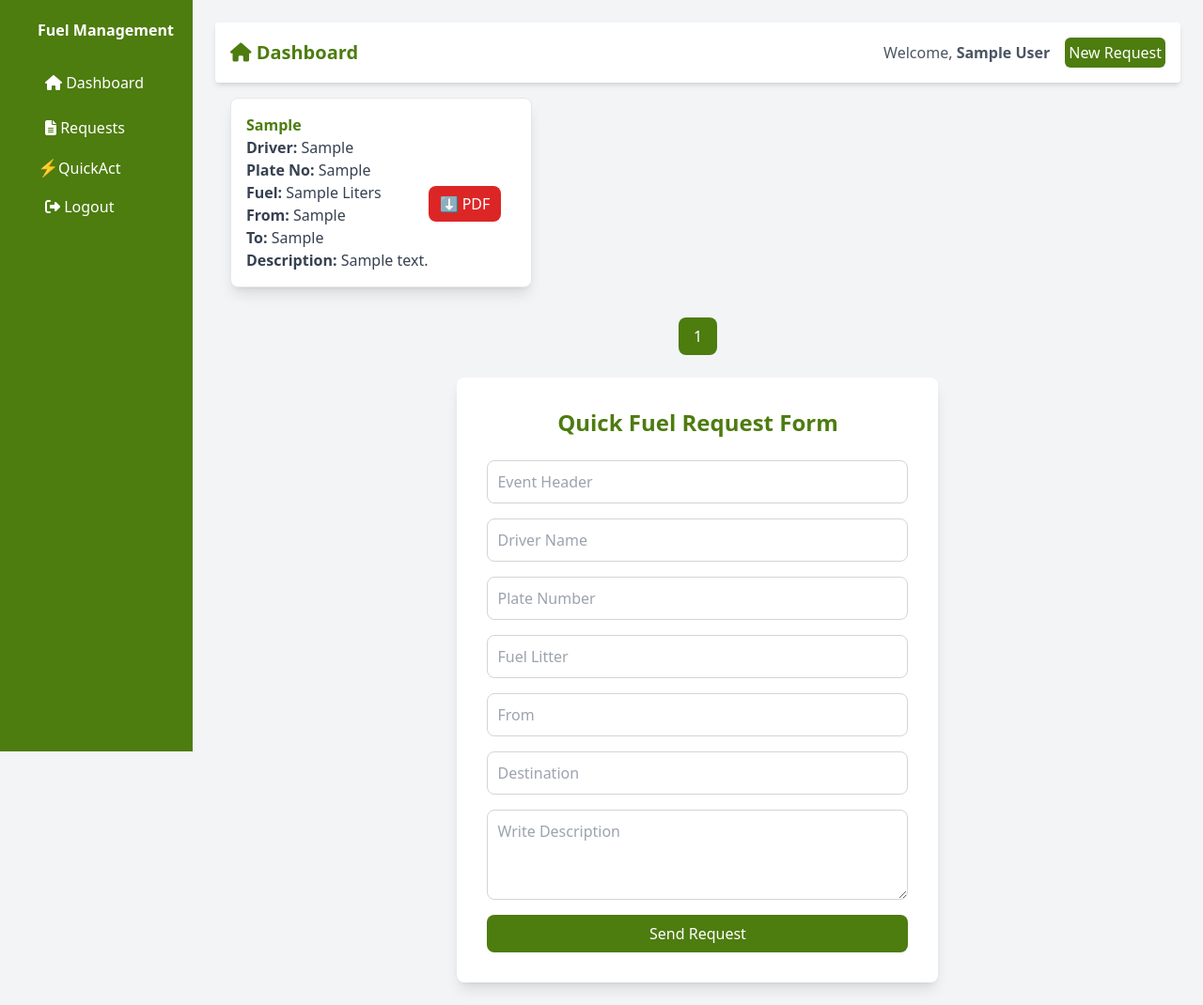
After one commit to dveloper-Elisa/fuel-manager-APTC, a PHP site: page /quick_request.php in a window 1280 px wide. The commit adds this page. Shown: the whole page at 94% size. Run offline with PHP 8.4, Linux system fonts and the light colour scheme; the visitor is signed in with stand-in values (Sample User, id 1); tables that the repository leaves empty or names only in its code hold one stand-in row (values such as "Sample post"); some libraries are stand-ins or nearby versions.

Commit message:
feat:add quick action
staff can send qucik request and save it to database logistics can request fuel for imagence or staff activities daily

remaining to generate pdf to be saved bay logistics

```diff
--- a/components/side.php
+++ b/components/side.php
@@ -1,28 +1,35 @@
 <!-- Menu Toggle Button -->
-<button id="menu-toggle" class="absolute text-blue-500 text-xl cursor-pointer top-5 left-5 md:hidden">
+<button id="menu-toggle" class="z-50 absolute text-blue-500 text-xl cursor-pointer top-5 left-5 md:hidden">
     <i class="fa-solid fa-bars"></i>
 </button>
 
 <!-- Sidebar -->
-<aside id="sidebar" class="w-0 bg-lime-700 text-white p-5 transition-all duration-300 md:w-fit md:block hidden">
+<aside id="sidebar" class="z-30 w-0 bg-lime-700 text-white p-5 transition-all duration-300 md:w-fit md:block hidden">
     <!-- FontAwesome -->
     <link rel="stylesheet" href="https://cdnjs.cloudflare.com/ajax/libs/font-awesome/6.5.1/css/all.min.css">
 
     <!-- Navigation -->
     <nav id="nav" class="ml-5">
-        <h3 class="text-lg font-bold mb-6">Fuel Management</h3>
+        <h3 class="text-md font-bold mb-6 whitespace-nowrap">Fuel Management</h3>
         <ul>
-            <li class="mb-4">
-                <a href="./dashboard.php" class="block p-2 hover:bg-lime-600 rounded">
+            <li class="mb-2">
+                <a href="./dashboard.php" class="block p-2 hover:bg-lime-600 rounded whitespace-nowrap">
                     <i class="fa-solid fa-home"></i> Dashboard
                 </a>
             </li>
-            <li class="mb-4">
+            <li class="mb-2">
                 <a href="./requests.php" class="block p-2 hover:bg-lime-600 rounded">
                     <i class="fa-solid fa-file-alt"></i> Requests
                 </a>
             </li>
-            <li class="mb-4">
+            <?php
+            echo (strtoupper($_SESSION['role']) === 'LOGISTICS') ? '<li class="mb-2">
+                <a href="./quick_request.php" class="block hover:bg-lime-600 rounded">
+                    <span class="text-white text-lg">⚡</span>QuickAct
+                </a>
+            </li>' : '';
+            ?>
+            <li class="mb-2">
                 <a href="./pannel/logout.php" class="block p-2 hover:bg-red-600 rounded">
                     <i class="fa-solid fa-right-from-bracket"></i> Logout
                 </a>
@@ -38,9 +45,9 @@
 
     // Toggle Sidebar visibility
     function toggleSidebar() {
-        sidebar.classList.toggle("w-0");  // Collapse sidebar
-        sidebar.classList.toggle("w-fit"); // Expand sidebar
-        sidebar.classList.toggle("hidden"); // Hide sidebar on smaller screens
+        sidebar.classList.toggle("w-0");
+        sidebar.classList.toggle("w-fit");
+        sidebar.classList.toggle("hidden");
 
         // Change background color based on visibility
         if (sidebar.classList.contains("hidden")) {
@@ -57,7 +64,7 @@
 
     // Check screen size and adjust sidebar visibility on page load and resizing
     function checkScreenSize() {
-        if (window.innerWidth < 1024) {  // For medium and small screens
+        if (window.innerWidth < 1024) {
             sidebar.classList.add("hidden");
             sidebar.classList.remove("w-fit");
             sidebar.classList.add("w-0");
@@ -75,8 +82,8 @@
     // Ensure smooth transition for sidebar close on smaller screens
     sidebar.addEventListener('transitionend', () => {
         if (sidebar.classList.contains("hidden")) {
-            sidebar.style.transition = "none"; // Disable transition on close
-            sidebar.style.transition = ""; // Re-enable transition for future actions
+            sidebar.style.transition = "none";
+            sidebar.style.transition = "";
         }
     });
 </script>
--- /dev/null
+++ b/quick_request.php
@@ -0,0 +1,176 @@
+<?php
+session_start();
+if (!isset($_SESSION["role"]) || strtoupper($_SESSION["role"]) != 'LOGISTICS') {
+    header('Location: dashboard.php');
+    exit();
+}
+
+require 'connection.php';
+
+$errors = [];
+if (isset($_POST['quick_request'])) {
+    $header = trim($_POST['header']);
+    $driver = trim($_POST['driver']);
+    $plate = trim($_POST['plate']);
+    $fuel_littel = trim($_POST['fuel_littel']);
+    $origin = trim($_POST['origin']);
+    $destination = trim($_POST['destin']);
+    $description = trim($_POST['description']);
+    $prepared_by = $_SESSION['name'];
+
+    // Input validation
+    if (empty($header) || empty($driver) || empty($plate) || empty($fuel_littel) || empty($origin) || empty($destination) || empty($description)) {
+        $errors[] = "All fields are required.";
+    } elseif (!is_numeric($fuel_littel) || $fuel_littel <= 0) {
+        $errors[] = "Fuel quantity must be a positive number.";
+    }
+
+    if (empty($errors)) {
+        $sql = "INSERT INTO `quick_action`(`head_mission`, `driver`, `plate_no`, `fuel`, `origin`, `destination`, `description`, `prepared_by`) VALUES (?, ?, ?, ?, ?, ?, ?, ?)";
+        $statement = $db->prepare($sql);
+        $statement->bind_param("sssissss", $header, $driver, $plate, $fuel_littel, $origin, $destination, $description, $prepared_by);
+
+        if ($statement->execute()) {
+            $success = "Request submitted successfully.";
+        } else {
+            $errors[] = "Failed to submit request.";
+        }
+    }
+}
+?>
+
+<!DOCTYPE html>
+<html lang="en">
+
+<head>
+    <meta charset="UTF-8">
+    <meta name="viewport" content="width=device-width, initial-scale=1.0">
+    <title>Fuel Request</title>
+    <script src="https://cdn.tailwindcss.com"></script>
+</head>
+
+<body class="bg-gray-100">
+    <div class="flex h-screen">
+        <!-- Sidebar -->
+        <?php include("./components/side.php"); ?>
+        <div class="flex-1 p-6">
+            <!-- Top Bar -->
+            <div class="flex justify-between items-center bg-white p-4 rounded shadow-md">
+                <h1 class="text-xl font-semibold text-lime-700"><i class="fa-solid fa-home"></i> Dashboard</h1>
+                <div class="flex items-center space-x-4">
+                    <span class="text-gray-600">Welcome, <?php echo "<b>" . $_SESSION["name"] . "</b>"; ?></span>
+                    <?php echo (strtoupper($_SESSION['role']) == 'LOGISTICS') ?
+                        '<a href="./index.php" class="bg-lime-700 text-white p-1 rounded-md" alt="Send Request"> New Request </a>' : ''; ?>
+                </div>
+            </div>
+
+            <!-- DISPLAYING THE DATA FROM QUICK_ACTION IN CARDS AND ADD BUTTON FOR DOWNLOADING PDF -->
+            <?php // Pagination setup
+            $limit = 10;
+            $page = isset($_GET['page']) ? (int)$_GET['page'] : 1;
+            $offset = ($page - 1) * $limit;
+
+            // Fetch total records for pagination
+            $totalQuery = "SELECT COUNT(*) AS total FROM `quick_action`";
+            $totalResult = $db->query($totalQuery);
+            $totalRow = $totalResult->fetch_assoc();
+            $totalPages = ceil($totalRow['total'] / $limit);
+
+            // Fetch paginated records
+            $sql = "SELECT * FROM `quick_action` LIMIT $limit OFFSET $offset";
+            $result = $db->query($sql);
+            ?>
+
+            <div class="grid lg:grid-cols-3 md:grid-cols-2 sm:grid-cols-1 grid-cols-1 gap-4 p-4">
+                <?php while ($row = $result->fetch_assoc()) : ?>
+                    <div class="bg-white shadow-lg rounded-lg p-4 border border-gray-200 flex flex-row items-center">
+
+                        <div class="w-fit">
+                            <h3 class="text-md font-bold text-lime-700"><?php echo htmlspecialchars($row['head_mission']); ?></h3>
+                            <p class="text-gray-700"><strong>Driver:</strong> <?php echo htmlspecialchars($row['driver']); ?></p>
+                            <p class="text-gray-700"><strong>Plate No:</strong> <?php echo htmlspecialchars($row['plate_no']); ?></p>
+                            <p class="text-gray-700"><strong>Fuel:</strong> <?php echo htmlspecialchars($row['fuel']); ?> Liters</p>
+                            <p class="text-gray-700"><strong>From:</strong> <?php echo htmlspecialchars($row['origin']); ?></p>
+                            <p class="text-gray-700"><strong>To:</strong> <?php echo htmlspecialchars($row['destination']); ?></p>
+                            <p class="text-gray-700"><strong>Description:</strong> <?php echo nl2br(htmlspecialchars($row['description'])); ?></p>
+                        </div>
+                        <!-- Download PDF Button -->
+                        <div class="text-center mt-6">
+                            <a href="download.php?id=<?php echo $row['action_id'] ?>" class="bg-red-600 text-white px-3 py-2 rounded-lg hover:bg-red-700 transition whitespace-nowrap">
+                                ⬇️ PDF
+                            </a>
+                        </div>
+                    </div>
+                <?php endwhile; ?>
+
+            </div>
+
+            <!-- Pagination Controls -->
+            <div class="flex justify-center space-x-2 mt-4">
+                <?php if ($page > 1) : ?>
+                    <a href="?page=<?php echo $page - 1; ?>" class="px-4 py-2 bg-lime-700 text-white rounded-lg hover:bg-lime-800">Previous</a>
+                <?php endif; ?>
+
+                <?php for ($i = 1; $i <= $totalPages; $i++) : ?>
+                    <a href="?page=<?php echo $i; ?>" class="px-4 py-2 rounded-lg <?php echo $i == $page ? 'bg-lime-700 text-white' : 'bg-gray-200 hover:bg-gray-300'; ?>">
+                        <?php echo $i; ?>
+                    </a>
+                <?php endfor; ?>
+
+                <?php if ($page < $totalPages) : ?>
+                    <a href="?page=<?php echo $page + 1; ?>" class="px-4 py-2 bg-lime-700 text-white rounded-lg hover:bg-lime-800">Next</a>
+                <?php endif; ?>
+            </div>
+
+
+
+            <!-- FORM CONTENT AHEAD -->
+            <!-- Main Content -->
+            <div class="flex-1 flex items-center justify-center p-6 relative overflow-y-scroll">
+                <div class="bg-white shadow-lg rounded-lg p-8 w-full max-w-lg">
+                    <h2 class="text-2xl font-semibold text-lime-700 text-center mb-6">Quick Fuel Request Form</h2>
+
+                    <?php if (!empty($errors)): ?>
+                        <div class="bg-red-100 text-red-700 p-3 rounded mb-4">
+                            <?php foreach ($errors as $error) {
+                                echo "<p>$error</p>";
+                            } ?>
+                        </div>
+                    <?php endif; ?>
+
+                    <?php if (!empty($success)): ?>
+                        <div class="bg-green-100 text-green-700 p-3 rounded mb-4"> <?php echo $success; ?> </div>
+                    <?php endif; ?>
+
+                    <form action="" method="post" class="flex flex-col gap-4">
+                        <input type="text" name="header" placeholder="Event Header" class="input-field">
+                        <input type="text" name="driver" placeholder="Driver Name" class="input-field">
+                        <input type="text" name="plate" placeholder="Plate Number" class="input-field">
+                        <input type="number" name="fuel_littel" placeholder="Fuel Litter" class="input-field">
+                        <input type="text" name="origin" placeholder="From" class="input-field">
+                        <input type="text" name="destin" placeholder="Destination" class="input-field">
+                        <textarea name="description" placeholder="Write Description" class="input-field h-24"></textarea>
+                        <button type="submit" name="quick_request" class="bg-lime-700 text-white py-2 rounded-lg hover:bg-lime-800 transition">Send Request</button>
+                    </form>
+                </div>
+            </div>
+        </div>
+    </div>
+
+    <style>
+        .input-field {
+            border: 1px solid #d1d5db;
+            padding: 10px;
+            border-radius: 8px;
+            outline: none;
+            width: 100%;
+            transition: border-color 0.3s;
+        }
+
+        .input-field:focus {
+            border-color: #84cc16;
+        }
+    </style>
+</body>
+
+</html>
```
Also changed, not shown: dashboard.php (+50 -22 lines), index.php (+7 -4 lines), requests.php (+6 -6 lines).
